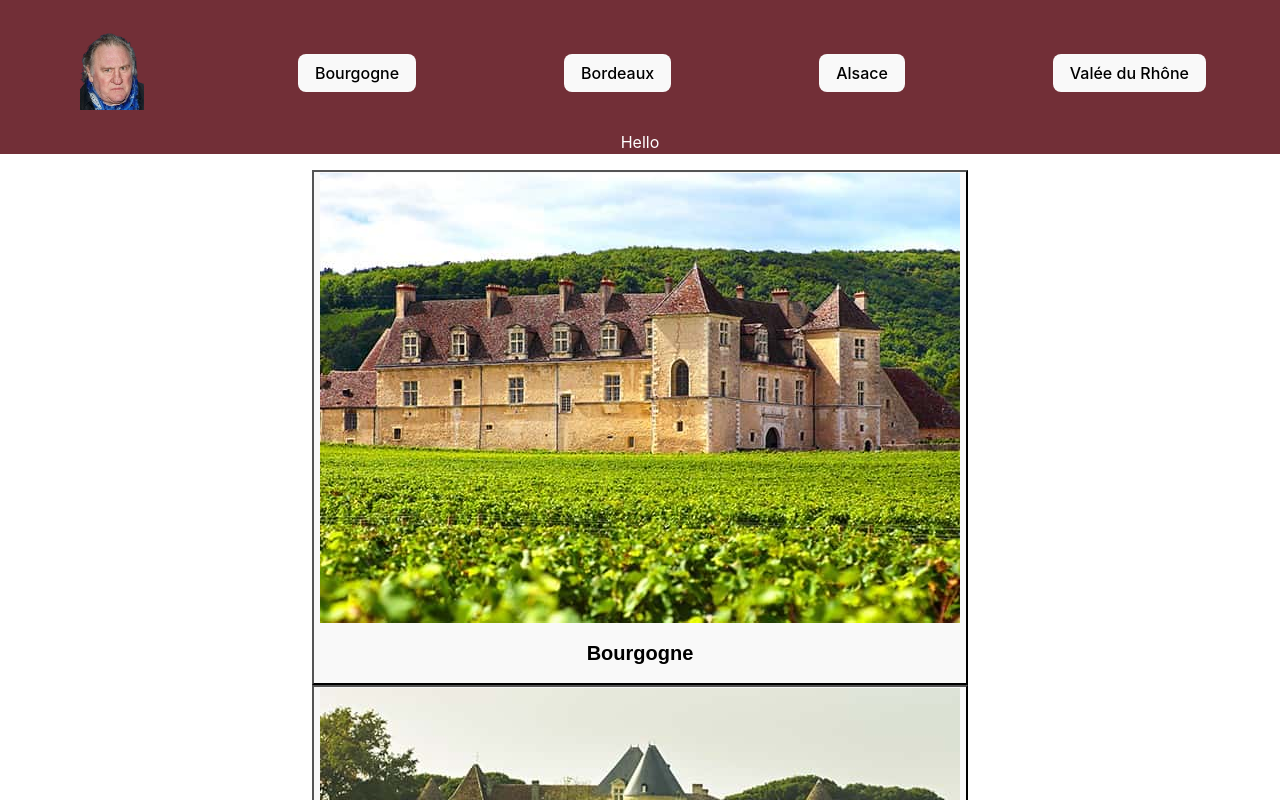
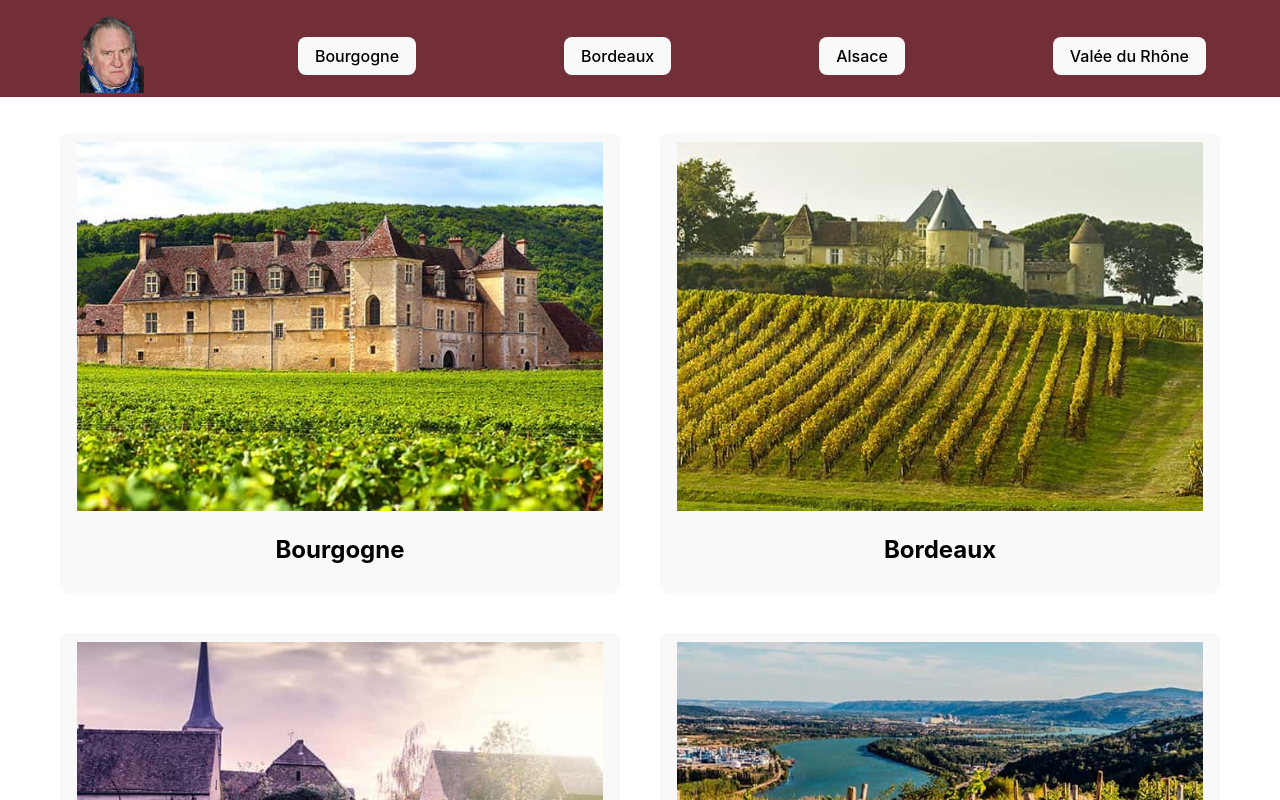
Before and after one commit to DameDanny/Les_Epicuriens, a React (Vite) app in the folder my-react-app/: page / in a window 1280 px wide. Shown: the top 800 px of the page. Built offline with nearby package versions, Linux system fonts and the light colour scheme.

Commit message:
Affinage du css

```diff
--- a/my-react-app/src/App.css
+++ b/my-react-app/src/App.css
@@ -32,7 +32,7 @@ nav {
 	justify-content: space-around;
 	align-items: center;
 	background-color: var(--maincolor);
-	padding-top: 2rem;
+	padding-top: 15px;
 }
 
 .logo {
@@ -55,6 +55,27 @@ nav {
 	border: none;
 }
 
+.region-button {
+	border-radius: 8px;
+	border: 1px solid transparent;
+	padding: 0.5em 1em;
+	font-size: 1em;
+	font-weight: 500;
+	font-family: inherit;
+	cursor: pointer;
+	transition: border-color 0.25s;
+	margin: 20px;
+}
+
+.region {
+	display: grid;
+	grid-template-columns: 1fr 1fr;
+}
+
+.region-button img {
+	width: 100%;
+}
+
 body {
 	margin: 0;
 }
--- a/my-react-app/src/components/Liste_Vins.tsx
+++ b/my-react-app/src/components/Liste_Vins.tsx
@@ -1,9 +1,5 @@
 function Liste_Vins() {
-	return (
-		<>
-			<p>Hello</p>
-		</>
-	);
+	return <></>;
 }
 
 export default Liste_Vins;
--- a/my-react-app/src/components/Regions.tsx
+++ b/my-react-app/src/components/Regions.tsx
@@ -12,11 +12,15 @@ interface RegionListe {
 function Regions({ regionData, index, setIndex }: RegionListe) {
 	return (
 		<>
-			<figure>
+			<figure className="region">
 				{regionData.map((RegionProps) => (
 					<div key={RegionProps.id}>
 						{/* Note à moi même : on place toujours la clé directement après la map */}
-						<button type="button" onClick={() => setIndex(RegionProps.id)}>
+						<button
+							type="button"
+							onClick={() => setIndex(RegionProps.id)}
+							className="region-button"
+						>
 							<img
 								src={RegionProps.imageRegion}
 								alt={RegionProps.imageRegion}
```
